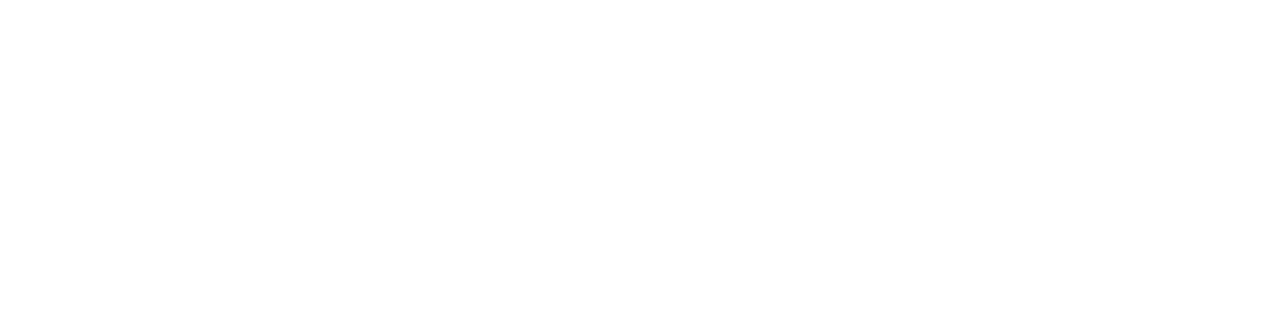
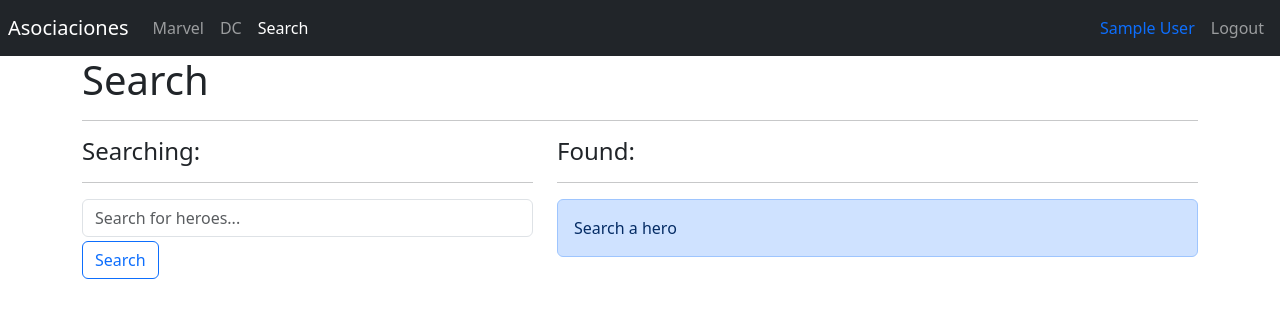
Before and after one commit to merlincosentino/heroes-app, a React (Vite) app: page /search in a window 1280 px wide. Shown: the top 318 px of the page. Built offline with nearby package versions, Linux system fonts and the light colour scheme; sample sign-in values are in the browser's storage.

Commit message:
Problema con imágenes y reload arreglado 4

```diff
--- a/src/auth/pages/LoginPage.jsx
+++ b/src/auth/pages/LoginPage.jsx
@@ -10,7 +10,7 @@
 
   const onLogin = () => {
 
-    const lastPath = localStorage.getItem('lastPath') || 'heroes-app/'
+    const lastPath = localStorage.getItem('lastPath') || '/'
 
     login('Merlin Cosentino');
 
--- a/src/heroes/components/HeroCard.jsx
+++ b/src/heroes/components/HeroCard.jsx
@@ -47,7 +47,7 @@
                             <small className="text-muted">{first_appearance}</small>
                         </p>
 
-                        <Link to={`heroes-app/hero/${id}`}>
+                        <Link to={`hero/${id}`}>
                             Mas...
                         </Link>
 
--- a/src/heroes/pages/HeroPage.jsx
+++ b/src/heroes/pages/HeroPage.jsx
@@ -14,7 +14,7 @@
   }
 
   if (!hero) {
-    return <Navigate to="heroes-app/marvel"/>
+    return <Navigate to="/marvel"/>
   }
 
   return (
--- a/src/heroes/routes/HeroesRoutes.jsx
+++ b/src/heroes/routes/HeroesRoutes.jsx
@@ -10,14 +10,14 @@
 
         <div className="container">
             <Routes>
-                <Route path="heroes-app/marvel" element={<MarvelPage/>}/>
-                <Route path="heroes-app/dc" element={<DcPage/>}/>
-                <Route path="heroes-app/search" element={<SearchPage/>}/>
-                <Route path="heroes-app/hero/:id" element={<HeroPage/>}/>
+                <Route path="/marvel" element={<MarvelPage/>}/>
+                <Route path="/dc" element={<DcPage/>}/>
+                <Route path="/search" element={<SearchPage/>}/>
+                <Route path="/hero/:id" element={<HeroPage/>}/>
 
                 {/* Search, HeroById.. */}
 
-                <Route path="heroes-app/" element={<Navigate to="/search"/>}/>
+                <Route path="/" element={<Navigate to="/search"/>}/>
             </Routes>
         </div>
 
--- a/src/main.jsx
+++ b/src/main.jsx
@@ -6,7 +6,7 @@
 
 ReactDOM.createRoot(document.getElementById('root')).render(
   <React.StrictMode>
-    <BrowserRouter basename='/heroes-app'>
+    <BrowserRouter>
       <HeroesApp />
     </BrowserRouter>
   </React.StrictMode>
--- a/src/router/AppRouter.jsx
+++ b/src/router/AppRouter.jsx
@@ -9,14 +9,14 @@
     <>
       <Routes>
           {/* <Route path="/*" element={<HeroesRoutes/>}/> */}
-          <Route path="heroes-app/*" element={
+          <Route path="/*" element={
             <PrivateRoute>
               <HeroesRoutes/>
             </PrivateRoute>
           }/>
 
           {/* <Route path="login" element={<LoginPage/>}/> */}
-          <Route path="heroes-app/login" element={
+          <Route path="/login" element={
             <PublicRoute>
               <LoginPage/>
             </PublicRoute>
--- a/src/router/PrivateRoute.jsx
+++ b/src/router/PrivateRoute.jsx
@@ -13,5 +13,5 @@
 
   return (logged)
     ? children
-    : <Navigate to="heroes-app/login"/>
+    : <Navigate to="/login"/>
 }
--- a/src/router/PublicRoute.jsx
+++ b/src/router/PublicRoute.jsx
@@ -9,5 +9,5 @@
 
   return (!logged)
     ? children
-    : <Navigate to="heroes-app/search"/>
+    : <Navigate to="/search"/>
 }
--- a/src/ui/components/Navbar.jsx
+++ b/src/ui/components/Navbar.jsx
@@ -11,7 +11,7 @@
 
     const onLogout = () => {
         logout();
-        navigate('heroes-app/login', {
+        navigate('/login', {
             replace: true
         });
     };
@@ -21,7 +21,7 @@
 
             <Link
                 className="navbar-brand"
-                to="heroes-app/"
+                to="/"
             >
                 Asociaciones
             </Link>
@@ -31,21 +31,21 @@
 
                     <NavLink
                         className={({isActive}) => `nav-item nav-link ${ isActive ? 'active' : ''}`}
-                        to="heroes-app/marvel"
+                        to="/marvel"
                     >
                         Marvel
                     </NavLink>
 
                     <NavLink
                         className={({isActive}) => `nav-item nav-link ${ isActive ? 'active' : ''}`}
-                        to="heroes-app/dc"
+                        to="/dc"
                     >
                         DC
                     </NavLink>
 
                     <NavLink
                         className={({isActive}) => `nav-item nav-link ${ isActive ? 'active' : ''}`}
-                        to="heroes-app/search"
+                        to="/search"
                     >
                         Search
                     </NavLink>
```
